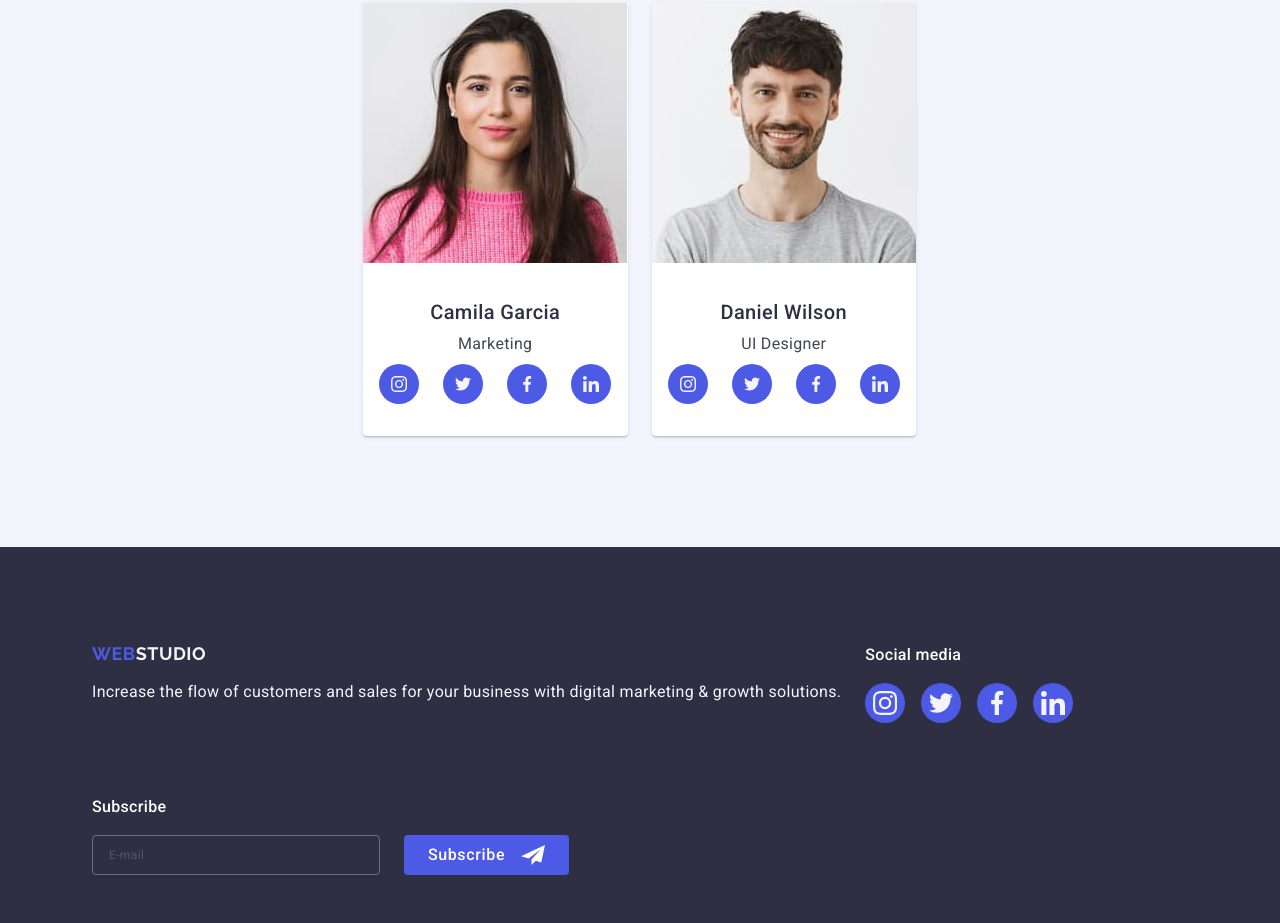
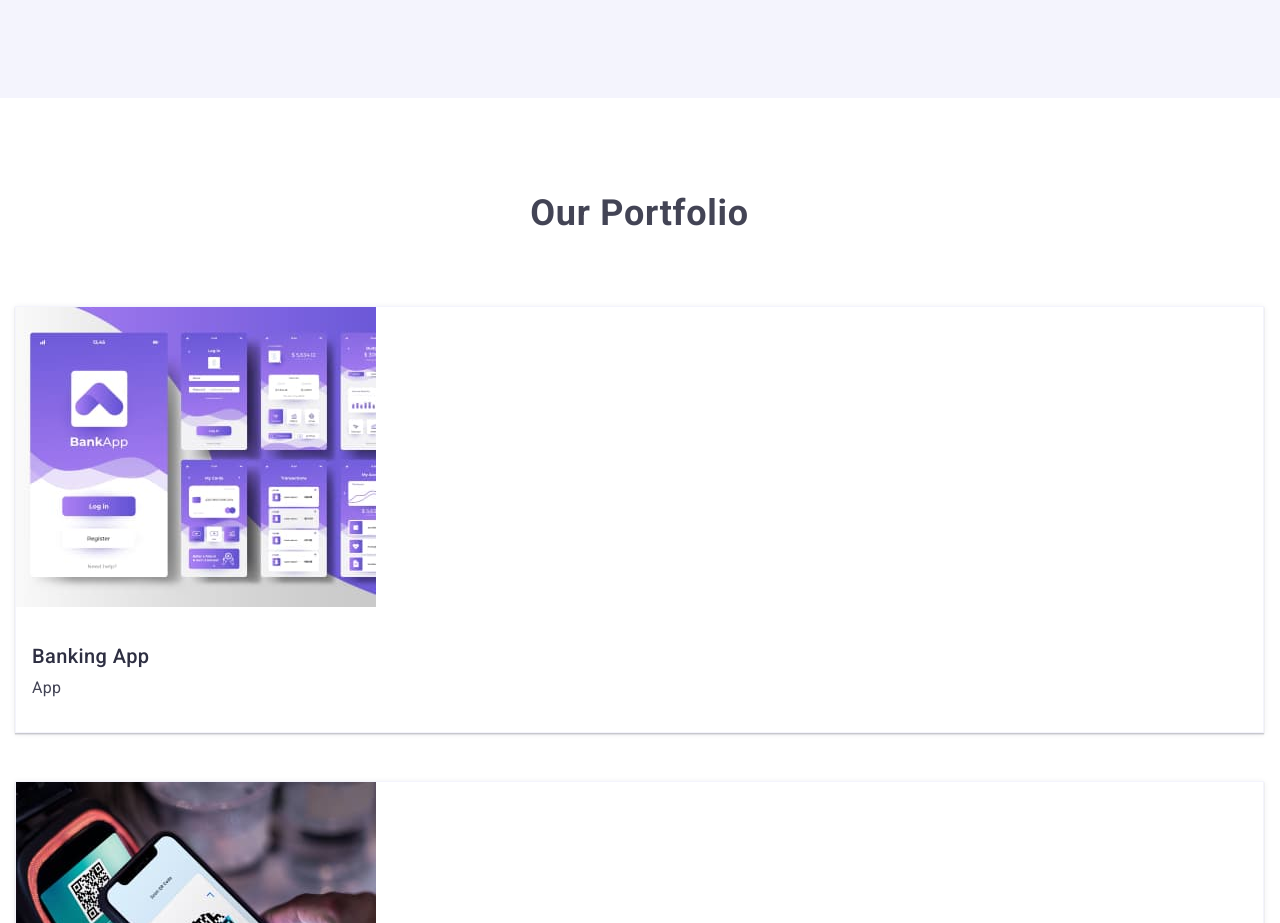
Before and after one commit to Maksimka66/goit-markup-hw-06, a plain HTML site: page index.html in a window 1280 px wide. Shown: the part 1877-2800 px from the top of the page. Drawn offline with nearby package versions, Linux system fonts and the light colour scheme.

Commit message:
cchcfgcg

```diff
--- a/css/index.css
+++ b/css/index.css
@@ -14,5 +14,8 @@
 /* Третя секція */
 @import './layout/third-section.css';
 
+/* Четверта секція */
+@import './layout/fourth-section.css';
+
 /* Футер */
 @import './layout/footer.css';
--- a/css/layout/footer.css
+++ b/css/layout/footer.css
@@ -33,6 +33,7 @@
   letter-spacing: 0.02em;
   text-align: left;
   margin-top: 16px;
+  width: 288px;
   margin-left: auto;
   margin-right: auto;
 }
@@ -108,8 +109,6 @@
   filter: drop-shadow(0px 4px 4px rgba(0, 0, 0, 0.15));
   opacity: 0.3;
   margin-bottom: 16px;
-  margin-left: auto;
-  margin-right: auto;
 }
 
 input::placeholder {
@@ -149,6 +148,14 @@ input::placeholder {
   margin-left: 16px;
 }
 
+.logo-plus-icons {
+  margin: 0 auto;
+}
+
+.block-subscribe {
+  margin: 0 auto;
+}
+
 /* Стилі для планшету */
 
 @media screen and (min-width: 768px) {
@@ -156,9 +163,18 @@ input::placeholder {
     padding-left: 92px;
     padding-right: 148px;
   }
+
+  .page-foot {
+    width: 264px;
+  }
+
   .block-subscribe {
     display: flex;
     flex-direction: column;
+  }
+
+  .email-footer {
+    width: 264px;
   }
 
   .logo-plus-icons {
@@ -183,3 +199,25 @@ input::placeholder {
     text-align: left;
   }
 }
+
+/* Стилі для десктопу */
+
+@media screen and (min-width: 1158px) {
+  .container-footer {
+    padding: 100px 15px;
+    display: flex;
+    gap: 80px;
+  }
+
+  .logo-plus-icons {
+    gap: 120px;
+  }
+
+  .email-footer {
+    opacity: 1;
+  }
+
+  input::placeholder {
+    opacity: 1;
+  }
+}
--- /dev/null
+++ b/css/layout/fourth-section.css
@@ -0,0 +1,55 @@
+/* Мобільні стилі */
+
+.fourth-section {
+  padding: 96px 0;
+}
+
+.main-header-fourth-section {
+  font-size: 36px;
+  font-weight: 700;
+  line-height: 1.11;
+  letter-spacing: 0.02em;
+  text-transform: capitalize;
+  text-align: center;
+  margin-bottom: 72px;
+}
+
+.menu-fourth {
+  list-style-type: none;
+  display: flex;
+  flex-direction: column;
+  gap: 48px;
+}
+
+.part-of-fourth-list {
+  border: 1px solid #f4f4fd;
+  background-color: #ffffff;
+  box-shadow: 0px 2px 1px 0px rgba(46, 47, 66, 0.08),
+    0px 1px 1px 0px rgba(46, 47, 66, 0.16),
+    0px 1px 6px 0px rgba(46, 47, 66, 0.08);
+}
+
+.text-fourth {
+  display: none;
+}
+
+.lists {
+  padding: 32px 16px;
+}
+
+.headers-fourth-section {
+  color: #2e2f42;
+  font-size: 20px;
+  font-weight: 500;
+  line-height: 1.2;
+  letter-spacing: 0.02em;
+  margin-bottom: 8px;
+}
+
+.pages-fourth-section {
+  color: #434455;
+  font-size: 16px;
+  font-weight: 400;
+  line-height: 1.5;
+  letter-spacing: 0.02em;
+}
--- a/css/layout/third-section.css
+++ b/css/layout/third-section.css
@@ -92,3 +92,16 @@
     width: calc((100% - 24px) / 2);
   }
 }
+
+/* Десктопні стилі */
+
+@media screen and (min-width: 1158px) {
+  .third-section {
+    padding: 120px 0;
+  }
+
+  .menu-third {
+    flex-wrap: nowrap;
+    justify-content: center;
+  }
+}
--- a/index.html
+++ b/index.html
@@ -30,7 +30,6 @@
             >Web<span class="logo-part">Studio</span>
           </a>
 
-
           <ul class="menu">
             <li>
               <a href="./index.html" class="link-studio">Studio</a>
@@ -44,7 +43,6 @@
               <a href="" class="link">Contacts</a>
             </li>
           </ul>
-
         </nav>
         <address class="contacts">
           <ul class="menu-contacts">
@@ -59,11 +57,15 @@
               >
             </li>
           </ul>
-
         </address>
 
         <button class="burger-menu">
-          <svg class="burger-menu-icon" width="24" height="24" aria-label="mobile-menu-icon">
+          <svg
+            class="burger-menu-icon"
+            width="24"
+            height="24"
+            aria-label="mobile-menu-icon"
+          >
             <use href="./images/icons.svg#icon-burger-menu"></use>
           </svg>
         </button>
@@ -347,7 +349,7 @@
 
       <!--Четверта секція-->
 
-      <!-- <section class="fourth-section">
+      <section class="fourth-section">
         <div class="container">
           <h2 class="main-header-fourth-section">Our Portfolio</h2>
           <ul class="menu-fourth">
@@ -485,7 +487,7 @@
           </ul>
         </div>
       </section>
-    </main> -->
+    </main>
 
     <!--Футер-->
 
@@ -675,8 +677,7 @@
           height="8"
           aria-label="modal close icon"
         >
-            <use href="./images/icons.svg#icon-close-black">
-            </use>
+          <use href="./images/icons.svg#icon-close-black"></use>
         </svg>
       </button>
 
@@ -691,14 +692,17 @@
       <div class="contacts-and-network">
         <address class="info-contacts">
           <ul class="info-contacts-list">
-        <li><a href="tel:+110001111111"  class="info-contacts-number"
-                >+11 (000) 111-11-11</a>
+            <li>
+              <a href="tel:+110001111111" class="info-contacts-number"
+                >+11 (000) 111-11-11</a
+              >
             </li>
 
-        <li><a href="mailto:info@devstudio.com" class="info-contacts-connect"
-                >info@devstudio.com</a>
+            <li>
+              <a href="mailto:info@devstudio.com" class="info-contacts-connect"
+                >info@devstudio.com</a
+              >
             </li>
-
           </ul>
 
           <ul class="network-icons">
@@ -737,6 +741,5 @@
         </address>
       </div>
     </div>
-
   </body>
 </html>
```
Lines whose indentation alone changed are shown as unchanged.
